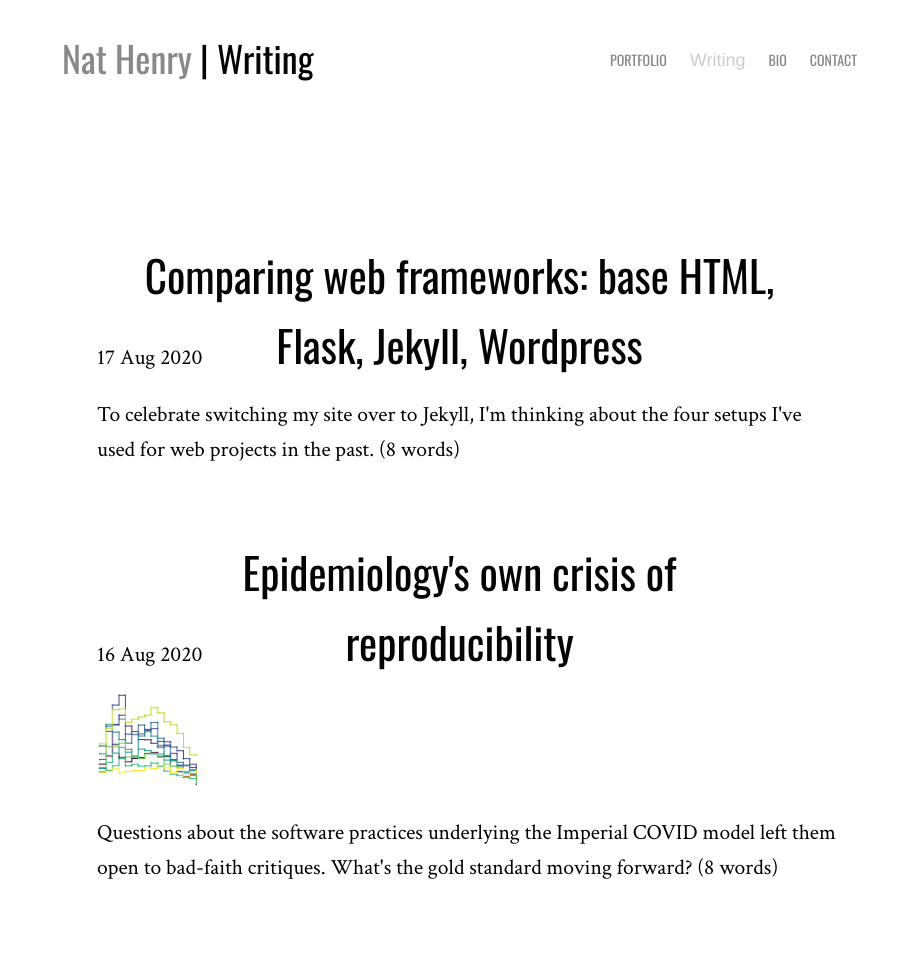
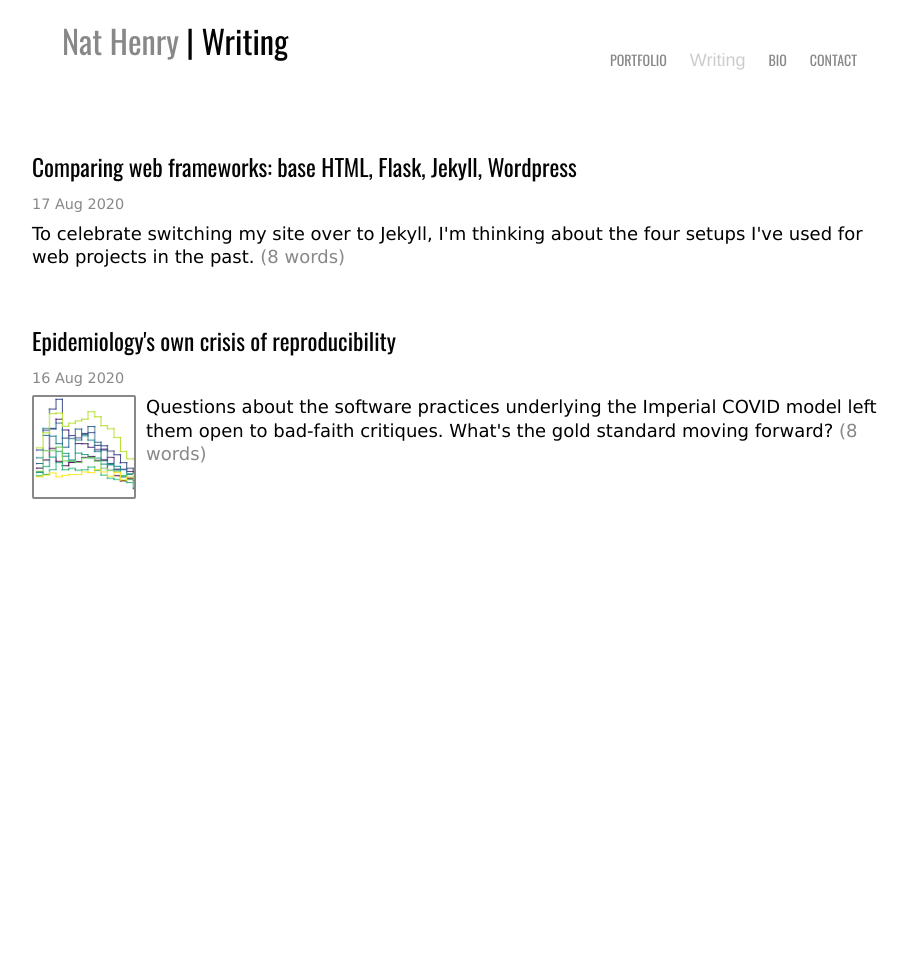
Before and after one commit to njhenry/nat_website, a Jekyll site: the page built from writing.html, in a window 1280 px wide. Shown: the whole page, without its empty margins (173-1080 px from the left). Built offline with Jekyll 4.4.1, drawn with Linux system fonts in a browser that asks for light colours; after the commit the page ends 900 px from its top, so only the background shows below that.

Commit message:
Updating styling and text spacing.

```diff
--- a/_layouts/default.html
+++ b/_layouts/default.html
@@ -16,8 +16,8 @@
     <link href='https://fonts.googleapis.com/css?family=Oswald:400,700&subset=latin-ext,latin' rel='stylesheet' type='text/css'>
 
     <!-- Set styles for desktop and mobile -->
+    <link rel="stylesheet" media="screen, projection" href="/assets/css/screen.css" type="text/css">
   	<link rel="stylesheet" href="/assets/css/content_page.css" type="text/css">
-    <link rel="stylesheet" media="screen, projection" href="/assets/css/screen.css" type="text/css">
 
     <!-- Social media -->
     <meta name="twitter:card" content="summary">
--- a/assets/css/content_page.scss
+++ b/assets/css/content_page.scss
@@ -12,13 +12,19 @@ html, body {
 
 body {
 	background-position: center center;
-	background-color:#CCCCCC;
 }
 
-.all-but-footer {
-	height:100%;
-	padding: 0;
-	margin: 0 auto -50px;
+#body-container {
+	position: relative;
+	height: auto;
+	max-width: 1000px;
+	padding: 10px;
+	margin: 0 auto;
+}
+
+.page-title {
+	margin: 50px 0px 10px 0px;
+	text-align: center;
 }
 
 .img-rescale {
@@ -33,121 +39,63 @@ body {
 	margin-right: auto;
 }
 
-#body-container {
-	position: relative;
-	height: auto;
-	max-width: 1000px;
-	padding: 10px;
-	margin: 0 auto;
-}
-
-.page-title {
-	position:relative;
-	margin: 10px 0 10px 0;
-	border: 10px solid #202020;
-	padding: 5px 10px 5px 10px;
-
-	background-color:#800000;
-	font-family:Tahoma,Geneva,sans-serif;
-	color:white;
-	text-align:center;
-}
-
-.page-title h1 {
-	margin: 10px 0;
-}
-
-.page-content {
-	position:relative;
-	height:auto;
-	margin: 10px 0 10px 0;
-	border: 10px solid #202020;
-	padding: 0;
-	background-color:#800000;
-}
-
 .post {
 	position:relative;
-	margin: 15px 10px 15px 10px;
+	margin: 25px 10px 15px 10px;
 	padding: 5px 5px 5px 5px;
 	height:auto;
-	background-color:white;
+	min-height: 100px;
 	color:black;
 	overflow: hidden;
 }
 
+article.post {
+	margin: 50px 10px 15px 10px;
+}
+
 .post h1,h2,h3,h4,p {
-	margin: 10px 10px;
+	margin: 0px 0px 15px 0px;
+}
+
+.post aside {
+	margin: 0px 0px 5px 0px;
+	font-size: 80%;
+	color:#888888;
 }
 
 .post h1, h2, h3, h4 {
-	text-align:center;
+	text-align:left;
 }
 
-.post h1, h2, h3 {
-	text-decoration:strong;
-}
-
-.post h4 {
-	font-style: italic;
-}
-.post_left {
-	min-height: 100px;
-	width: 70%;
-	float: left;
-	display:inline-block;
-}
-
-.post_right {
-	min-height: 100px;
-	width: 30%;
-	display:inline-block;
-}
-
-/* Styling for the footer */
-#push-down {
-	height: 50px;
-	margin: 0;
-}
-#footer {
-	height: 50px;
-	width: 100%;
-	margin: 0;
-	border: 0;
-	padding: 0;
-	background: -webkit-linear-gradient(#000, #505050); /* For Safari 5.1 to 6.0 */
-	background: -o-linear-gradient(#000, #505050); /* For Opera 11.1 to 12.0 */
-	background: -moz-linear-gradient(#000, #505050); /* For Firefox 3.6 to 15 */
-	background: linear-gradient(#000, #505050); /* Standard syntax */
+.post-content {
 	display: table;
 }
 
-.center-footer {
-	margin: 0;
-	padding: 0;
-	display: table-cell;
-	vertical-align:middle;
+.post-row {
+	display: table-row;
 }
 
-#footer p {
-	color:white;
-	text-align:center;
-	font-size:12px;
-	font-family:Tahoma,Geneva,sans-serif;
-	white-space: nowrap;
-	overflow: hidden;
-	line-height: 15px;
+.post-left {
+	display: table-cell;
+	width: 100px;
+	height: 100px;
+	padding: 0px 10px 0px 0px;
+	vertical-align: top;
+	margin: 0px;
 }
 
-#footer a:link {
-	color:red;
-	text-decoration:none;
+.post-thumb {
+	border-radius: 2px;
+	border: 2px solid #888888;
+	padding: 0px;
+	margin-top: 0px;
 }
 
-#footer a.highlight:hover {
-	background-color: white
+.post-right {
+	display: table-cell;
+	vertical-align: top;
 }
 
-#footer a:visited {
-	color:#853985;
+.word-count {
+	color: #888888;
 }
--- a/assets/css/screen.css
+++ b/assets/css/screen.css
@@ -8,8 +8,8 @@ body {
   background:#fff;
   color:#000;
   font:18px 'Crimson Text', georgia, serif;
-  line-height:1.625;
-  font-weight: 400;
+  line-height:1.3em;
+  font-weight: 300;
   margin: 0 auto;
   width: 100%;
   /*zoom:0.8;*/
@@ -37,17 +37,17 @@ h1,h2,h3,h4,h5,h6 {
   font-family: 'Oswald', helvetica, sans-serif;
   font-weight:normal;
   color:#040404;
-  margin: 1.618em 0 0.7em 0;
+  margin: 1.618em 0 1em 0;
   /*-webkit-font-smoothing: antialiased;*/
   text-rendering: optimizeLegibility;
   text-rendering: geometricPrecision;
 }
-h1,h2 { font-size: 200%; }
-h3 { font-size: 180%; }
-
-h4, h5, h6 { margin:1em 0 -0.2em 0; }
-h4 { font-size: 130%; }
-h5, h6 { font-size: 150%; }
+h1,h2 { font-size: 180%; }
+h3 { font-size: 130%; }
+h4, h5, h6 {
+  font-size: 120%;
+  margin:1em 0 -0.2em 0;
+}
 
 a { text-decoration:none; }
 a:link, a:active { color:#316d96; }
@@ -149,7 +149,7 @@ div.content.photo {
     /*text-transform: uppercase;*/
   }
 
-  div.content img, div.content iframe { display:block; max-width:100%; margin:1em 0; }
+  div.content img, div.content iframe { display:block; max-width:100%; }
   div.content iframe { border:none; }
   div.content *[align="right"] { margin:0 0 1em 1.5em; }
   div.content *[align="left"] { margin:0 1.5em 1em 0; }
@@ -354,9 +354,10 @@ a.post-excerpt {
   a.post-excerpt div.title {
     font-family:'Oswald', sans-serif;
     font-size:18px;
-    /*letter-spacing:0.02em;*/
+    letter-spacing:0.02em;
     font-weight: normal;
     text-transform: uppercase;
+    padding: 0 0 10px 0;
   }
 
   a.post-excerpt info {
--- a/portfolio.html
+++ b/portfolio.html
@@ -23,7 +23,7 @@ title: Portfolio
         <!-- Any posts without a background image gets intro text -->
         <a href="{{ ppost.url }}" class="post-excerpt">
           <div class="padded-content">
-            <div class="title">{{ ppost.title }}</div>
+            <div class="title"><h3>{{ ppost.title }}</h3></div>
             <span class="body">
               <p>{{ ppost.info }}</p>
             </span>
--- a/writing.html
+++ b/writing.html
@@ -4,17 +4,16 @@ title: Writing
 ---
 
 <div class='body-container'>
-  <div class='content'>
 
   {% for wpost in site.writing reversed %}{% if wpost.display %}
-    <article>
+  <article class='post'>
 
     <!-- Title -->
-      <header>
+    <div>
       <a title="{{ wpost.title }}" href="{% if wpost.external %}{{ wpost.forward_to }}{% else %}{{ wpost.url }}{% endif %}">
-          <h2>{{ wpost.title }}</h2>
+        <h3>{{ wpost.title }}</h3>
       </a>
-      </header>
+    </div>
     <!-- Date -->
     {% if wpost.date %}
       <aside>
@@ -22,10 +21,10 @@ title: Writing
       </aside>
     {% endif %}
 
-      <div>
+    <div class='post-content'><div class='post-row'>
       <!-- Optional picture -->
       {% if wpost.thumb_img %}
-          <div>
+        <div class='post-left'>
           <a title="{{ wpost.title }}" href="{% if wpost.external %}{{ wpost.forward_to }}{% else %}{{ wpost.url }}{% endif %}">
             <img
               class="post-thumb"
@@ -36,13 +35,13 @@ title: Writing
         </div>
       {% endif %}
       <!-- Description and word count -->
-        <p>
+      <div {% if wpost.thumb_img %}class="post-right"{% endif %}>
           {{ wpost.info }}
           {% unless wpost.external %}
             <span class='word-count'>({{ wpost.content | number_of_words }} words)</span>
           {% endunless %}
-        </p>
       </div>
+    </div></div>
 
     <!-- TODO: Add sharing links -->
     <!--
@@ -62,4 +61,3 @@ title: Writing
   {% endif %}{% endfor %}
 
 </div>
-</div>
```
Also changed, not shown: bio.html (+8 -5 lines). Lines whose indentation alone changed are shown as unchanged.
